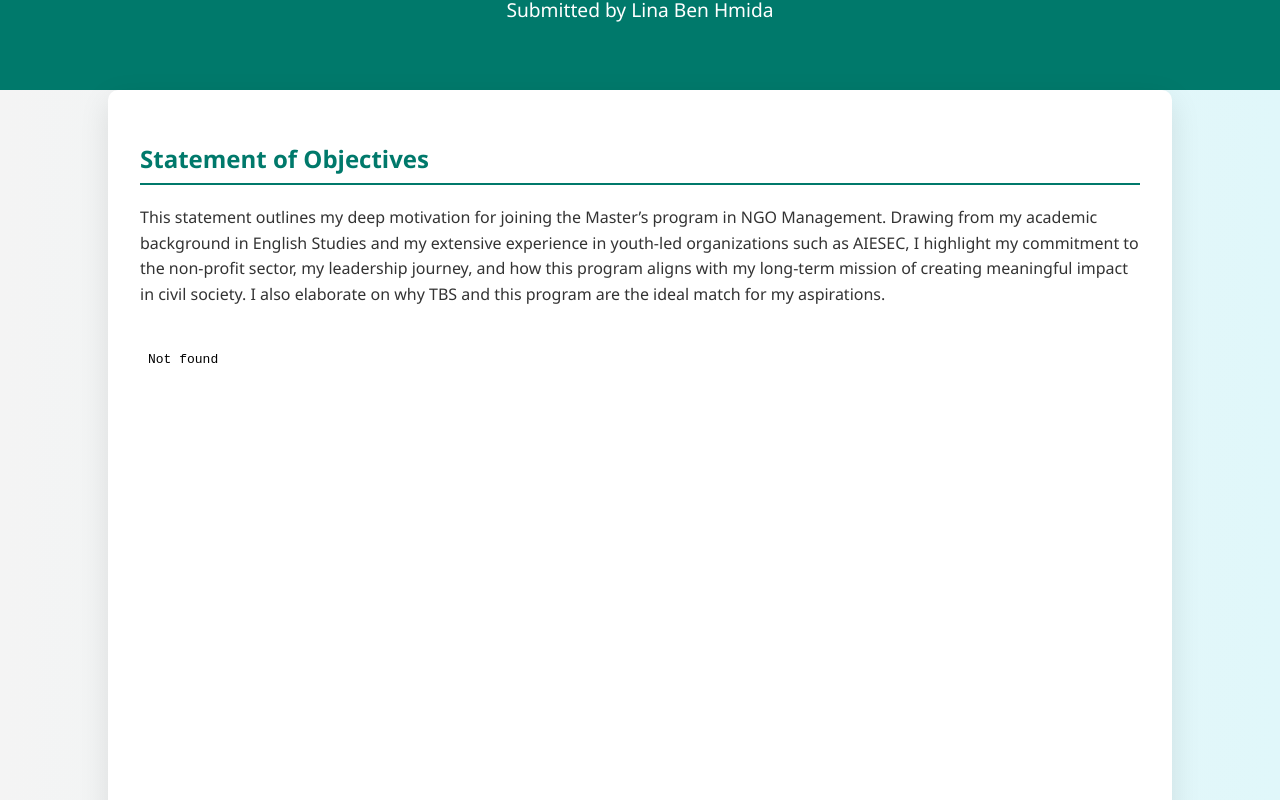
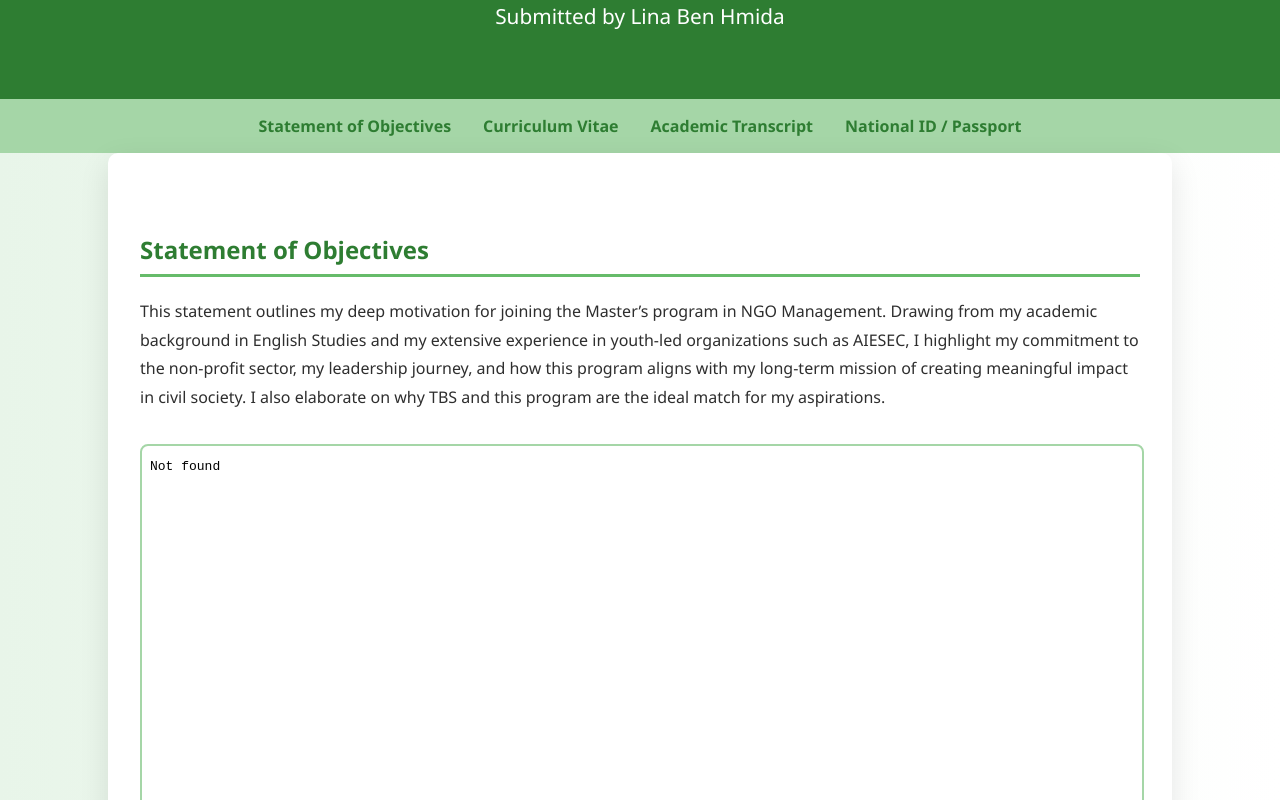
Before and after one commit to lina239/ngo-application, a plain HTML site: page index.html in a window 1280 px wide. Shown: the part 115-915 px from the top of the page. Drawn offline with Linux system fonts and the light colour scheme.

Commit message:
Update index.html

```diff
--- a/index.html
+++ b/index.html
@@ -5,26 +5,59 @@
   <meta name="viewport" content="width=device-width, initial-scale=1.0">
   <title>My Application - NGO Management Master's</title>
   <style>
+    :root {
+      --primary: #2e7d32;
+      --secondary: #a5d6a7;
+      --light: #e8f5e9;
+      --accent: #66bb6a;
+      --text: #2e2e2e;
+    }
+
     body {
       margin: 0;
       font-family: 'Segoe UI', Tahoma, Geneva, Verdana, sans-serif;
-      background: linear-gradient(to right, #f4f4f4, #e0f7fa);
-      color: #333;
+      background: linear-gradient(to right, var(--light), #ffffff);
+      color: var(--text);
     }
+
     header {
-      background-color: #00796b;
+      background-color: var(--primary);
       color: white;
       text-align: center;
       padding: 3rem 1rem;
     }
+
     header h1 {
       margin: 0;
-      font-size: 2.5rem;
+      font-size: 2.8rem;
+      letter-spacing: 1px;
     }
+
     header p {
-      font-size: 1.2rem;
+      font-size: 1.3rem;
       margin-top: 0.5rem;
+      font-weight: 300;
     }
+
+    nav {
+      background-color: var(--secondary);
+      padding: 1rem;
+      display: flex;
+      justify-content: center;
+      gap: 2rem;
+    }
+
+    nav a {
+      text-decoration: none;
+      color: var(--primary);
+      font-weight: bold;
+      transition: color 0.3s;
+    }
+
+    nav a:hover {
+      color: var(--accent);
+    }
+
     main {
       padding: 2rem;
       max-width: 1000px;
@@ -33,28 +66,37 @@
       border-radius: 10px;
       box-shadow: 0 10px 30px rgba(0,0,0,0.1);
     }
+
     section {
-      margin-bottom: 2.5rem;
+      margin-bottom: 3rem;
     }
+
     h2 {
-      color: #00796b;
-      border-bottom: 2px solid #00796b;
+      color: var(--primary);
+      border-bottom: 3px solid var(--accent);
       padding-bottom: 0.5rem;
+      margin-top: 3rem;
     }
+
     p.description {
       margin-top: 1rem;
-      line-height: 1.6;
+      line-height: 1.8;
     }
+
     iframe {
       width: 100%;
       height: 500px;
-      border: none;
+      border: 2px solid var(--secondary);
+      border-radius: 8px;
       margin-top: 1rem;
     }
+
     footer {
       text-align: center;
       padding: 2rem 1rem;
       color: #555;
+      background: var(--light);
+      border-top: 2px solid var(--secondary);
     }
   </style>
 </head>
@@ -64,27 +106,34 @@
     <p>Submitted by Lina Ben Hmida</p>
   </header>
 
+  <nav>
+    <a href="#objectives">Statement of Objectives</a>
+    <a href="#cv">Curriculum Vitae</a>
+    <a href="#transcript">Academic Transcript</a>
+    <a href="#id">National ID / Passport</a>
+  </nav>
+
   <main>
-    <section>
+    <section id="objectives">
       <h2>Statement of Objectives</h2>
       <p class="description">This statement outlines my deep motivation for joining the Master’s program in NGO Management. Drawing from my academic background in English Studies and my extensive experience in youth-led organizations such as AIESEC, I highlight my commitment to the non-profit sector, my leadership journey, and how this program aligns with my long-term mission of creating meaningful impact in civil society. I also elaborate on why TBS and this program are the ideal match for my aspirations.</p>
       <iframe src="documents/statement_of_objectives.pdf"></iframe>
     </section>
 
-    <section>
+    <section id="cv">
       <h2>Curriculum Vitae</h2>
       <p class="description">My CV offers a concise overview of my academic journey, leadership roles, and community engagement. It includes my volunteering experiences with international NGOs, team leadership within AIESEC, and my dedication to youth empowerment and cross-cultural collaboration. This document reflects both my academic achievements and my commitment to real-world social change.</p>
       <iframe src="documents/updated_cv.pdf"></iframe>
     </section>
 
-    <section>
+    <section id="transcript">
       <h2>Academic Transcript</h2>
       <p class="description">This transcript showcases my academic performance throughout my undergraduate studies at the Faculty of Letters and Humanities of Sfax. It reflects my passion for literature, linguistics, and cultural studies, and the consistency of my dedication to learning. My solid academic record supports my eligibility and preparedness for postgraduate study in NGO management.</p>
       <iframe src="documents/academic_transcript.pdf"></iframe>
     </section>
 
-    <section>
-      <h2>National ID</h2>
+    <section id="id">
+      <h2>National ID / Passport</h2>
       <p class="description">A scanned copy of my National ID is included to verify my identity and nationality, as required by the application process. I ensure that all personal information provided is accurate and up-to-date to facilitate a smooth verification process.</p>
       <iframe src="documents/id_or_passport.pdf"></iframe>
     </section>
```
